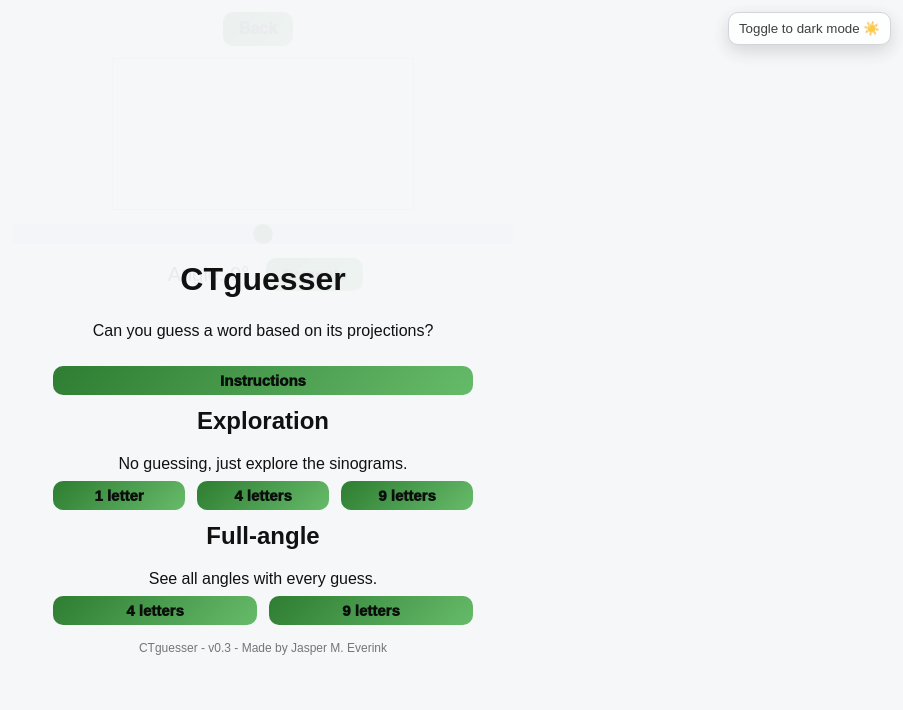
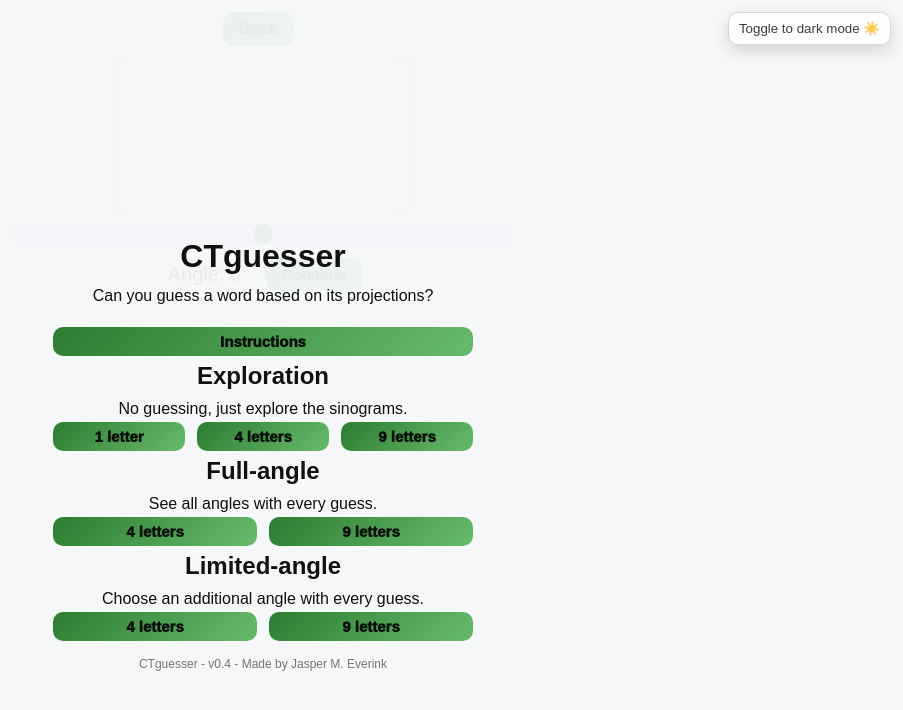
Before and after one commit to jeverink/jeverink.github.io, a Jekyll site: the page other/CTguesser/index.html, which Jekyll copies as it is, in a window 1280 px wide. Shown: the top 710 px of the page, without its empty margins (377-1280 px from the left). Built offline with Jekyll 4.4.1, drawn with Linux system fonts in a browser that asks for light colours; some of the changed lines change nothing that is shown.

Commit message:
CTguesser: Limited Angle mode

```diff
--- a/other/CTguesser/css/intro_style.css
+++ b/other/CTguesser/css/intro_style.css
@@ -32,7 +32,7 @@
 #introContent h1,
 #introContent h2,
 #introContent p {
-  margin: 0.5em;
+  margin: 0.25em;
 }
 
 #introContent {
--- a/other/CTguesser/index.html
+++ b/other/CTguesser/index.html
@@ -37,17 +37,17 @@
       <button id="startFull4Btn" class="btn">4 letters</button>
       <button id="startFull9Btn" class="btn">9 letters</button>
     </div>
-    <!--
+
     <h2>Limited-angle</h2>
-    <p>See all angles with every guess.</p>
+    <p>Choose an additional angle with every guess.</p>
     <div class="buttonGrid2">
       <button id="startLimited4Btn" class="btn">4 letters</button>
       <button id="startLimited9Btn" class="btn">9 letters</button>
     </div>
-     -->
+
     <!-- Footer -->
     <div id="introFooter">
-      CTguesser - v0.3 - Made by Jasper M. Everink <br>
+      CTguesser - v0.4 - Made by Jasper M. Everink <br>
     <button id="themeToggle" type="button" aria-label="Toggle light/dark mode">
       Toggle to light mode 🌙
     </button>
--- a/other/CTguesser/js/drawing.js
+++ b/other/CTguesser/js/drawing.js
@@ -142,7 +142,8 @@ function drawProjectionAtAngle(theta){
   ctx.stroke();
 
   /* ===== Reference projection (if exists) ===== */
-  if (refProj) {
+  let drawReferenceFlag = (Mode != "Limited") || (UnlockedAngles.includes(theta))
+  if (refProj && drawReferenceFlag) {
     ctx.strokeStyle = color_reference;
     ctx.lineWidth = lw_reference;
     ctx.beginPath();
--- a/other/CTguesser/js/main.js
+++ b/other/CTguesser/js/main.js
@@ -25,7 +25,7 @@ function resetGrid() {
   if (Mode == "Explore"){
     topText.innerHTML = "Exploration";
     computeBtn.innerHTML = "Compute";
-  } else {
+  } else if (Mode == "Full") {
     topText.innerHTML = "0 Guesses";
     computeBtn.innerHTML = "Guess";
     answer = pickRandomWord();
@@ -36,6 +36,20 @@ function resetGrid() {
     )
     );
     referenceSinogram = computeSinogramForGrid(wordGrid);
+  } else if (Mode == "Limited") {
+    topText.innerHTML = "0 Guesses";
+    computeBtn.innerHTML = "Unlock angle";
+    LimitedState = "Unlock";
+    UnlockedAngles = [];
+    answer = pickRandomWord();
+
+    wordGrid = Array.from({ length: N }, (_, row) =>
+    Array.from({ length: N }, (_, col) =>
+        answer[(row * N + col) % answer.length] // repeat letters if needed
+    )
+    );
+    referenceSinogram = computeSinogramForGrid(wordGrid);
+
   }
 
   /* ===== Draw visible UI normally ===== */
@@ -72,8 +86,8 @@ const startExplore9Btn = document.getElementById('startExplore9Btn');
 const startFull4Btn = document.getElementById('startFull4Btn');
 const startFull9Btn = document.getElementById('startFull9Btn');
 
-// const startLimited4Btn = document.getElementById('startLimited4Btn');
-// const startLimited9Btn = document.getElementById('startLimited9Btn');
+const startLimited4Btn = document.getElementById('startLimited4Btn');
+const startLimited9Btn = document.getElementById('startLimited9Btn');
 
 startExplore1Btn.addEventListener('click', () => {introOverlay.style.display = 'none'; N = 1; Mode = "Explore"; resetGrid();});
 startExplore4Btn.addEventListener('click', () => {introOverlay.style.display = 'none'; N = 2; Mode = "Explore"; resetGrid();});
@@ -82,8 +96,8 @@ startExplore9Btn.addEventListener('click', () => {introOverlay.style.display = '
 startFull4Btn.addEventListener('click', () => {introOverlay.style.display = 'none'; N = 2; Mode = "Full"; resetGrid();});
 startFull9Btn.addEventListener('click', () => {introOverlay.style.display = 'none'; N = 3; Mode = "Full"; resetGrid();});
 
-// startLimited4Btn.addEventListener('click', () => {introOverlay.style.display = 'none'; N = 2; Mode = "Limited"; resetGrid();});
-// startLimited9Btn.addEventListener('click', () => {introOverlay.style.display = 'none'; N = 3; Mode = "Limited"; resetGrid();});
+startLimited4Btn.addEventListener('click', () => {introOverlay.style.display = 'none'; N = 2; Mode = "Limited"; resetGrid();});
+startLimited9Btn.addEventListener('click', () => {introOverlay.style.display = 'none'; N = 3; Mode = "Limited"; resetGrid();});
 
 const backBtn = document.getElementById('backBtn');
 backBtn.addEventListener('click', () => {
--- a/other/CTguesser/js/radon.js
+++ b/other/CTguesser/js/radon.js
@@ -40,11 +40,34 @@ function radonTransform(imageData, width, height, angles) {
 }
 
 
+function unlockAngle(){
+  theta = -parseInt(angleSlider.value);
+  if (UnlockedAngles.includes(theta)) {
+    return false;
+  }
+  UnlockedAngles.push(theta);
+  drawBothCanvases();
+  return true;
+}
+
 
 /* ===============================
    Compute Radon
 =============================== */
 function computeRadon(){
+  if (Mode == "Limited") {
+    if (LimitedState == "Unlock") {
+      if (unlockAngle()) {
+        computeBtn.innerHTML = "Guess";
+        LimitedState = "Guess";
+      }
+      return;
+    }
+    computeBtn.innerHTML = "Unlock angle";
+    LimitedState = "Unlock";
+
+  }
+
   let flag = false;
   //if (grid.flat().join('') === lastGuess){return;}
 
--- a/other/CTguesser/js/state.js
+++ b/other/CTguesser/js/state.js
@@ -6,6 +6,9 @@ let Mode = null; // Either Explore, Full or Limited
 
 let Guesses = 0;
 let Solved = false;
+
+let LimitedState = null; // Either Unlock or Guess
+let UnlockedAngles = null;
 
 let answer = null;
 let wordGrid = null;
--- a/other/CTguesser/js/tutorial.js
+++ b/other/CTguesser/js/tutorial.js
@@ -20,17 +20,17 @@ const tutorialPages = [
   },
   {
     title: "Target projections",
-    text: "The target projection is shown in green. The angle can be changed at any time using the slider.",
+    text: "The target projections are shown in green. The angle can be changed at any time using the slider.",
     image: "imgs/tutorial_4.png",
   },
   {
     title: "Guessing",
-    text: "Try to infer the letters that will match the target projection.",
+    text: "Try to infer the letters that match the target projections.",
     image: "imgs/tutorial_5.png",
   },
   {
     title: "Goal",
-    text: "Find the word that matches the target. Good luck!",
+    text: "Find the word that matches the target projections for all angles. Good luck!",
     image: "imgs/tutorial_6.png"
   },
 ];
```
